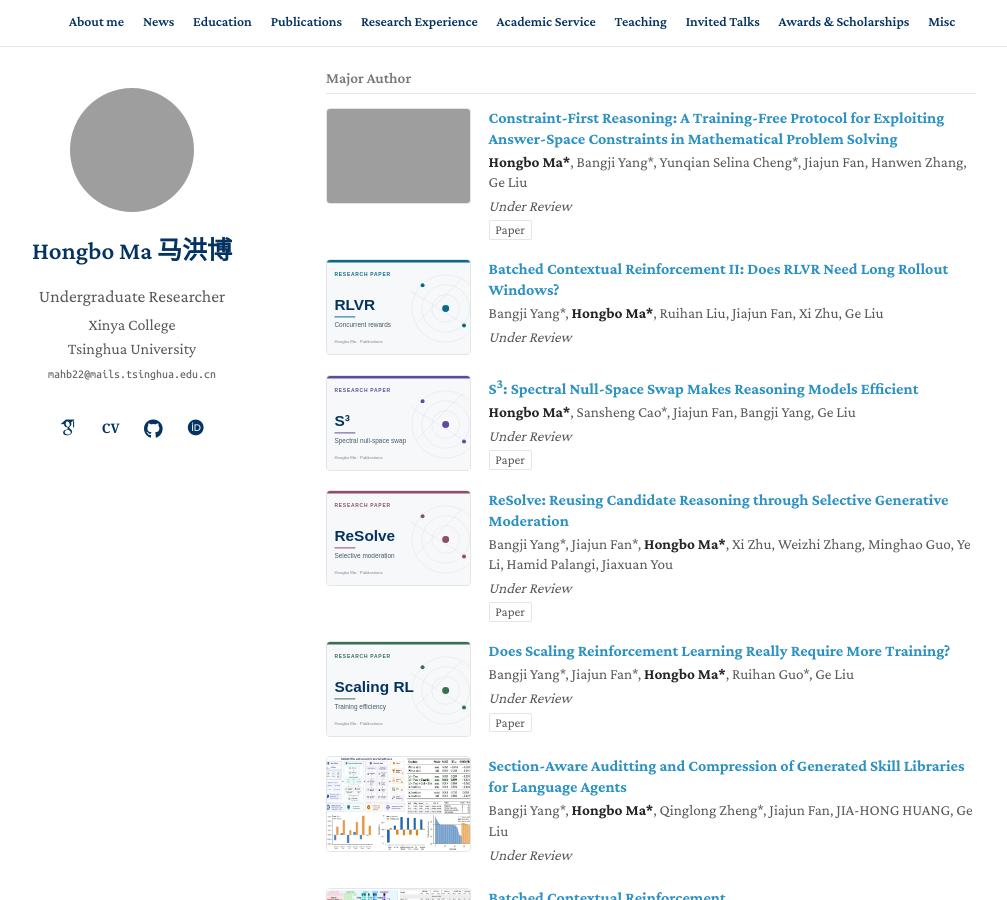
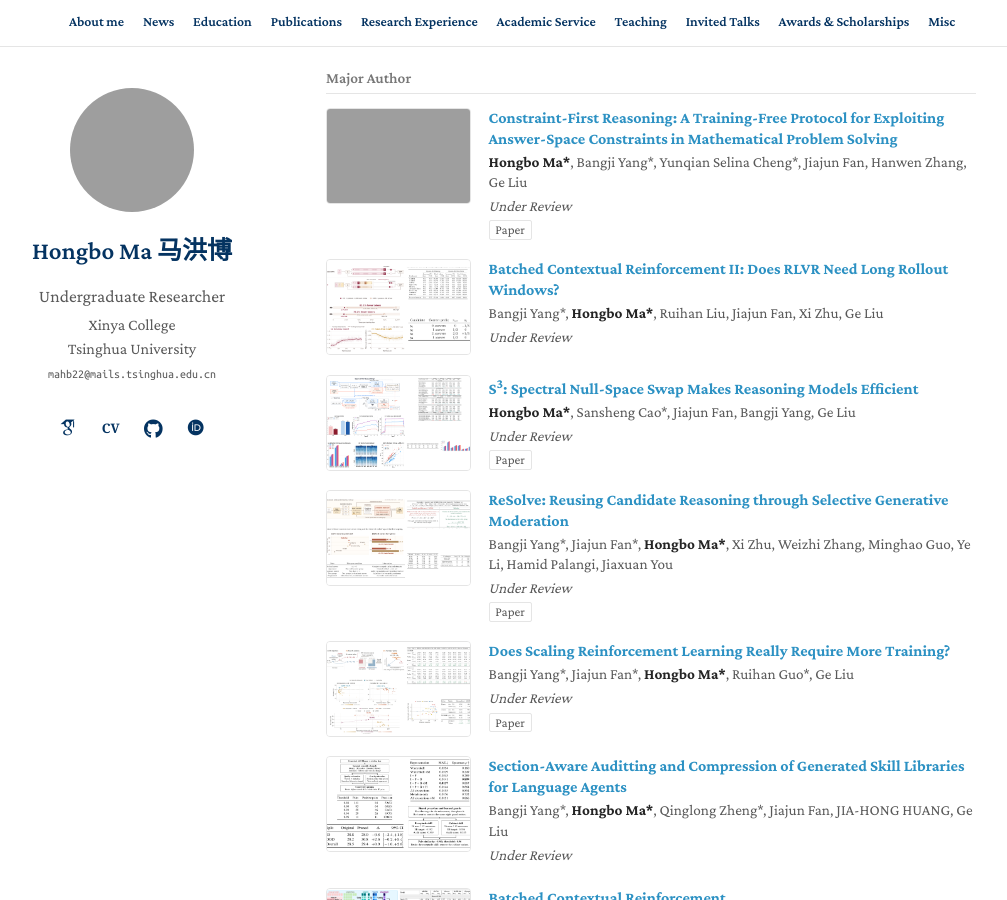
Before and after one commit to Ma-Hongbo/Ma-Hongbo.github.io, a Jekyll site: the page built from _pages/about.md, in a window 1280 px wide and 900 px high, scrolled down 788 px. Shown: the whole window, without its empty margins (144-1151 px from the left). Built offline with Jekyll 4.4.1, drawn with Linux system fonts in a browser that asks for light colours; some web fonts are replaced; grey boxes are pictures that could not be loaded.

Commit message:
Replace eight publication thumbnails with figure collages

```diff
--- a/_pages/about.md
+++ b/_pages/about.md
@@ -41,7 +41,7 @@ redirect_from:
 <h3 class="publication-group-heading">Major Author</h3>
 <ol class="publication-list">
 <li class="publication-item">
-<img alt="Cover for Constraint-First Reasoning: A Training-Free Protocol for Exploiting Answer-Space Constraints in Mathematical Problem Solving" class="publication-image" loading="lazy" src="/images/publications/Constraint-First%20Reasoning.png"/>
+<img alt="Figures and tables from Constraint-First Reasoning: A Training-Free Protocol for Exploiting Answer-Space Constraints in Mathematical Problem Solving" class="publication-image" loading="lazy" src="/images/publications/Constraint-First%20Reasoning.png"/>
 <div>
 <p class="publication-title">Constraint-First Reasoning: A Training-Free Protocol for Exploiting Answer-Space Constraints in Mathematical Problem Solving</p>
 <p class="publication-authors"><span class="author-me">Hongbo Ma*</span>, Bangji Yang*, Yunqian Selina Cheng*, Jiajun Fan, Hanwen Zhang, Ge Liu</p>
@@ -50,7 +50,7 @@ redirect_from:
 </div>
 </li>
 <li class="publication-item">
-<img alt="Cover for Does RLVR Need Long Rollout Windows? Efficient Training with Concurrent Rewards" class="publication-image" loading="lazy" src="/images/publications/Does%20RLVR%20Need%20Long%20Rollout%20Windows.svg"/>
+<img alt="Figures and tables from Batched Contextual Reinforcement II: Does RLVR Need Long Rollout Windows?" class="publication-image" loading="lazy" src="/images/publications/Does%20RLVR%20Need%20Long%20Rollout%20Windows.png"/>
 <div>
 <p class="publication-title">Batched Contextual Reinforcement II: Does RLVR Need Long Rollout Windows?</p>
 <p class="publication-authors">Bangji Yang*, <span class="author-me">Hongbo Ma*</span>, Ruihan Liu, Jiajun Fan, Xi Zhu, Ge Liu</p>
@@ -59,7 +59,7 @@ redirect_from:
 </div>
 </li>
 <li class="publication-item">
-<img alt="Cover for S3: Spectral Null-Space Swap Makes Reasoning Models Efficient" class="publication-image" loading="lazy" src="/images/publications/S3%20Spectral%20Null-Space%20Swap.svg"/>
+<img alt="Figures and tables from S3: Spectral Null-Space Swap Makes Reasoning Models Efficient" class="publication-image" loading="lazy" src="/images/publications/S3%20Spectral%20Null-Space%20Swap.png"/>
 <div>
 <p class="publication-title">S<sup>3</sup>: Spectral Null-Space Swap Makes Reasoning Models Efficient</p>
 <p class="publication-authors"><span class="author-me">Hongbo Ma*</span>, Sansheng Cao*, Jiajun Fan, Bangji Yang, Ge Liu</p>
@@ -68,7 +68,7 @@ redirect_from:
 </div>
 </li>
 <li class="publication-item">
-<img alt="Cover for ReSolve: Reusing Candidate Reasoning through Selective Generative Moderation" class="publication-image" loading="lazy" src="/images/publications/ReSolve.svg"/>
+<img alt="Figures and tables from ReSolve: Reusing Candidate Reasoning through Selective Generative Moderation" class="publication-image" loading="lazy" src="/images/publications/ReSolve.png"/>
 <div>
 <p class="publication-title">ReSolve: Reusing Candidate Reasoning through Selective Generative Moderation</p>
 <p class="publication-authors">Bangji Yang*, Jiajun Fan*, <span class="author-me">Hongbo Ma*</span>, Xi Zhu, Weizhi Zhang, Minghao Guo, Ye Li, Hamid Palangi, Jiaxuan You</p>
@@ -77,7 +77,7 @@ redirect_from:
 </div>
 </li>
 <li class="publication-item">
-<img alt="Cover for Does Scaling Reinforcement Learning Really Require More Training?" class="publication-image" loading="lazy" src="/images/publications/Does%20Scaling%20Reinforcement%20Learning%20Really%20Require%20More%20Training.svg"/>
+<img alt="Figures and tables from Does Scaling Reinforcement Learning Really Require More Training?" class="publication-image" loading="lazy" src="/images/publications/Does%20Scaling%20Reinforcement%20Learning%20Really%20Require%20More%20Training.png"/>
 <div>
 <p class="publication-title">Does Scaling Reinforcement Learning Really Require More Training?</p>
 <p class="publication-authors">Bangji Yang*, Jiajun Fan*, <span class="author-me">Hongbo Ma*</span>, Ruihan Guo*, Ge Liu</p>
@@ -86,7 +86,7 @@ redirect_from:
 </div>
 </li>
 <li class="publication-item">
-<img alt="Cover for Auditing Generated Skill Libraries for Embodied Language Agents" class="publication-image" loading="lazy" src="/images/publications/Auditing%20Generated%20Skill%20Libraries.png"/>
+<img alt="Figures and tables from Section-Aware Auditting and Compression of Generated Skill Libraries for Language Agents" class="publication-image" loading="lazy" src="/images/publications/Auditing%20Generated%20Skill%20Libraries.png"/>
 <div>
 <p class="publication-title">Section-Aware Auditting and Compression of Generated Skill Libraries for Language Agents</p>
 <p class="publication-authors">Bangji Yang*, <span class="author-me">Hongbo Ma*</span>, Qinglong Zheng*, Jiajun Fan, JIA-HONG HUANG, Ge Liu</p>
@@ -107,7 +107,7 @@ redirect_from:
 <h3 class="publication-group-heading">Secondary Author</h3>
 <ol class="publication-list">
 <li class="publication-item">
-<img alt="Cover for Training-Free On-Policy Distillation" class="publication-image" loading="lazy" src="/images/publications/Training-Free%20On-Policy%20Distillation.svg"/>
+<img alt="Figures and tables from Training-Free On-Policy Distillation" class="publication-image" loading="lazy" src="/images/publications/Training-Free%20On-Policy%20Distillation.png"/>
 <div>
 <p class="publication-title">Training-Free On-Policy Distillation</p>
 <p class="publication-authors">Bangji Yang*, Jiajun Fan*, Zhaoyu Zhu, <span class="author-me">Hongbo Ma</span>, Ge Liu</p>
@@ -116,7 +116,7 @@ redirect_from:
 </div>
 </li>
 <li class="publication-item">
-<img alt="Cover for How Much Can Language Models Gain from Test-Time Computation?" class="publication-image" loading="lazy" src="/images/publications/Test-Time%20Computation.svg"/>
+<img alt="Figures and tables from How Much Can Language Models Gain from Test-Time Computation?" class="publication-image" loading="lazy" src="/images/publications/Test-Time%20Computation.png"/>
 <div>
 <p class="publication-title">How Much Can Language Models Gain from Test-Time Computation?</p>
 <p class="publication-authors">Bangji Yang, Jingyuan Li, Jiajun Fan, Yi Evie Zhang, Ruihan Guo, <span class="author-me">Hongbo Ma</span>, Neil He, Chumeng Liang, Qinglong Zheng, Zhanghan Ni, Ge Liu</p>
```
Also changed, not shown: images/publications/Auditing Generated Skill Libraries.png, images/publications/Does RLVR Need Long Rollout Windows.png (added), images/publications/Does RLVR Need Long Rollout Windows.svg (deleted), images/publications/Does Scaling Reinforcement Learning Really Require More Training.png (added), images/publications/Does Scaling Reinforcement Learning Really Require More Training.svg (deleted), images/publications/ReSolve.png (added), images/publications/ReSolve.svg (deleted), images/publications/S3 Spectral Null-Space Swap.png (added), images/publications/S3 Spectral Null-Space Swap.svg (deleted), images/publications/Test-Time Computation.png (added), images/publications/Test-Time Computation.svg (deleted), images/publications/Training-Free On-Policy Distillation.png (added), images/publications/Training-Free On-Policy Distillation.svg (deleted), 1 other file.
